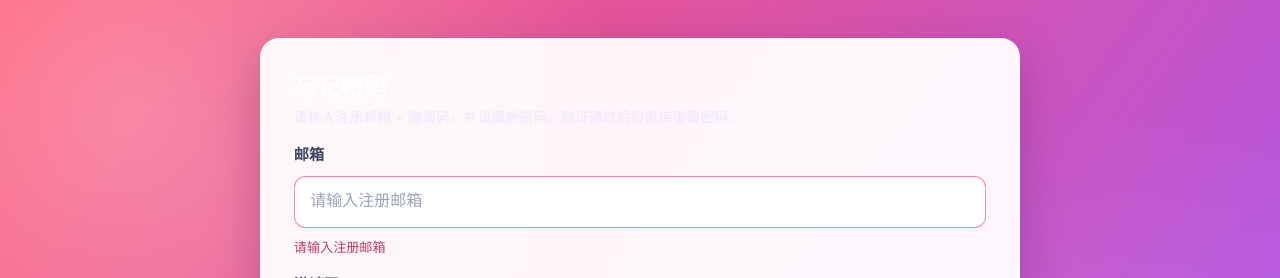
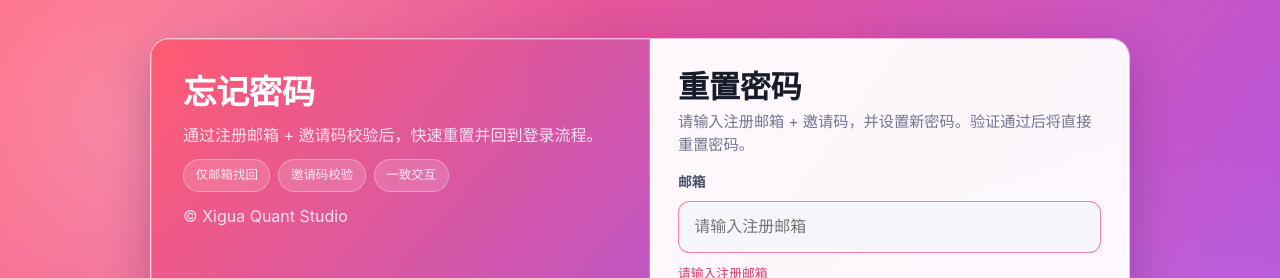
Before and after one commit to watermelon-9/xgvst, a SvelteKit app in the folder apps/web/: page /auth/forgot-password in a window 1280 px wide. Shown: the top 278 px of the page. Built offline with nearby package versions, Linux system fonts and the light colour scheme; no server answers.

Commit message:
fix(auth): unify auth skeleton and fix /auth sw 404

```diff
--- a/apps/web/src/lib/pwa.ts
+++ b/apps/web/src/lib/pwa.ts
@@ -1,17 +1,19 @@
 let initialized = false;
+
+const resolveSwConfig = () => ({
+	script: '/sw.js',
+	scope: '/'
+});
 
 export function initPwa() {
 	if (initialized || typeof window === 'undefined' || import.meta.env.DEV) return;
 	initialized = true;
 
 	const registerWhenIdle = () => {
-		void import('virtual:pwa-register').then(({ registerSW }) => {
-			registerSW({
-				immediate: false,
-				onRegisterError(error: unknown) {
-					console.error('[pwa] service worker register failed', error);
-				}
-			});
+		if (!('serviceWorker' in navigator)) return;
+		const sw = resolveSwConfig();
+		void navigator.serviceWorker.register(sw.script, { scope: sw.scope }).catch((error: unknown) => {
+			console.error('[pwa] service worker register failed', error);
 		});
 	};
 
--- a/apps/web/src/routes/auth/forgot-password/+page.svelte
+++ b/apps/web/src/routes/auth/forgot-password/+page.svelte
@@ -53,16 +53,28 @@
 </script>
 
 <main class="auth-shell auth-shell-forgot">
-	<section class="auth-card-simple" data-auth-flow="email-password" data-auth-alt-entry="none">
-		<header class="auth-head auth-head-plain">
+	<section class="auth-card auth-card-forgot" data-auth-flow="email-password" data-auth-alt-entry="none">
+		<aside class="auth-side auth-side-forgot" aria-label="找回说明">
 			<h1>忘记密码</h1>
+			<p>通过注册邮箱 + 邀请码校验后，快速重置并回到登录流程。</p>
+			<div class="auth-side-tags" aria-hidden="true">
+				<span>仅邮箱找回</span>
+				<span>邀请码校验</span>
+				<span>一致交互</span>
+			</div>
+			<p class="auth-login-brand-foot">© Xigua Quant Studio</p>
+		</aside>
+
+		<div class="auth-main-panel">
+			<header class="auth-head">
+				<h1>重置密码</h1>
 				<p>请输入注册邮箱 + 邀请码，并设置新密码。验证通过后将直接重置密码。</p>
 				<p class="auth-sentinel" data-auth-entry-rule="email-only" data-auth-provider="none-phone-wechat-third-party">
 					仅邮箱账号体系，不提供手机号/微信/三方找回入口。
 				</p>
 			</header>
 
-		<form class="auth-form auth-form-simple" novalidate onsubmit={onSubmit}>
+			<form class="auth-form" novalidate onsubmit={onSubmit}>
 				<label class="auth-label" for="forgot-email">邮箱</label>
 				<input
 					id="forgot-email"
@@ -133,5 +145,6 @@
 				<a href="/auth/register">新用户注册</a>
 				<a href="/">返回首页</a>
 			</footer>
+		</div>
 	</section>
 </main>
```
Also changed, not shown: apps/web/src/routes/auth/login/+page.svelte (+4 -4 lines), apps/web/src/routes/auth/register/+page.svelte (+16 -3 lines), 1 other file (tests, documents, lock files or other folders). Lines whose indentation alone changed are shown as unchanged.
